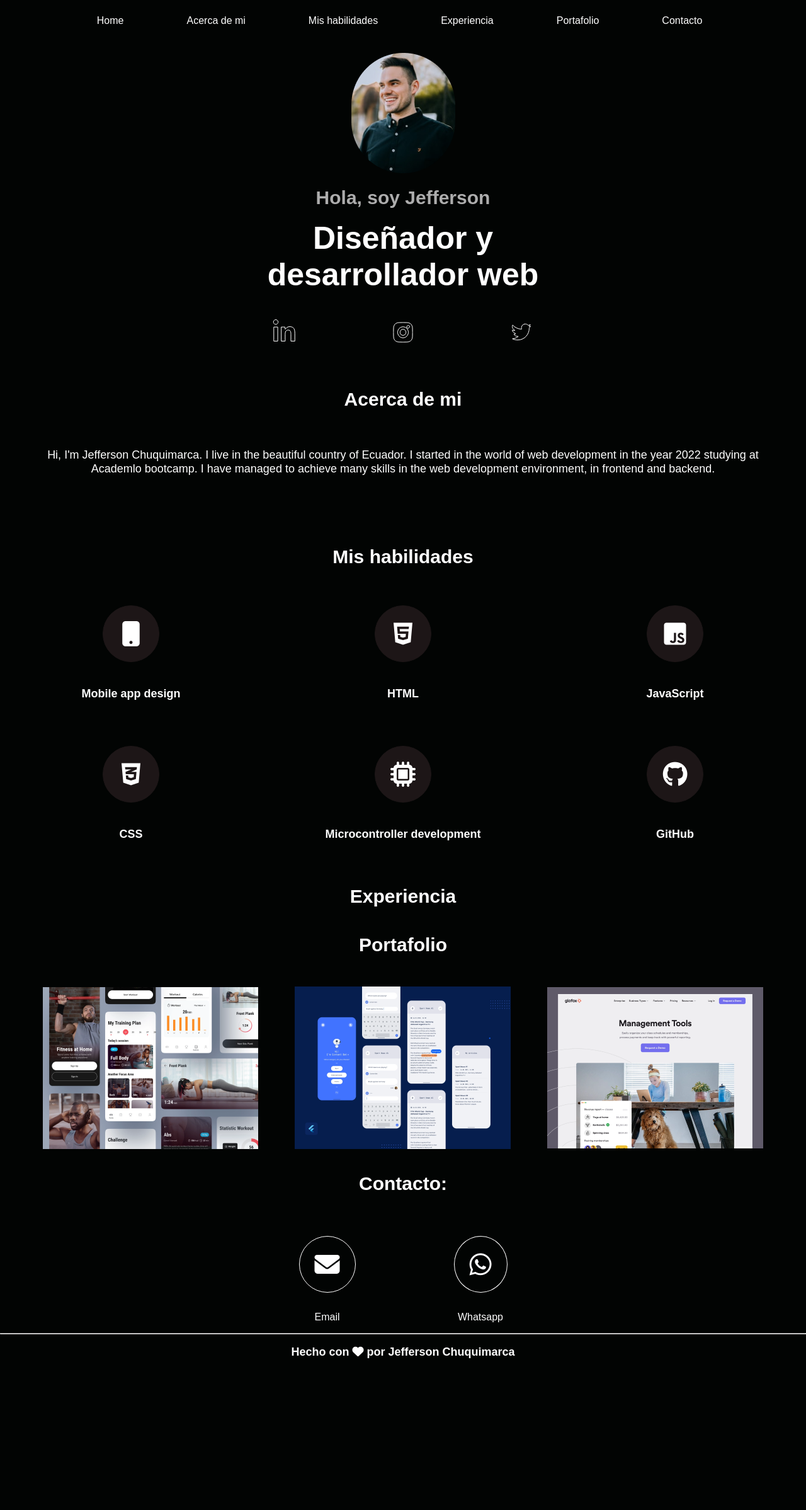
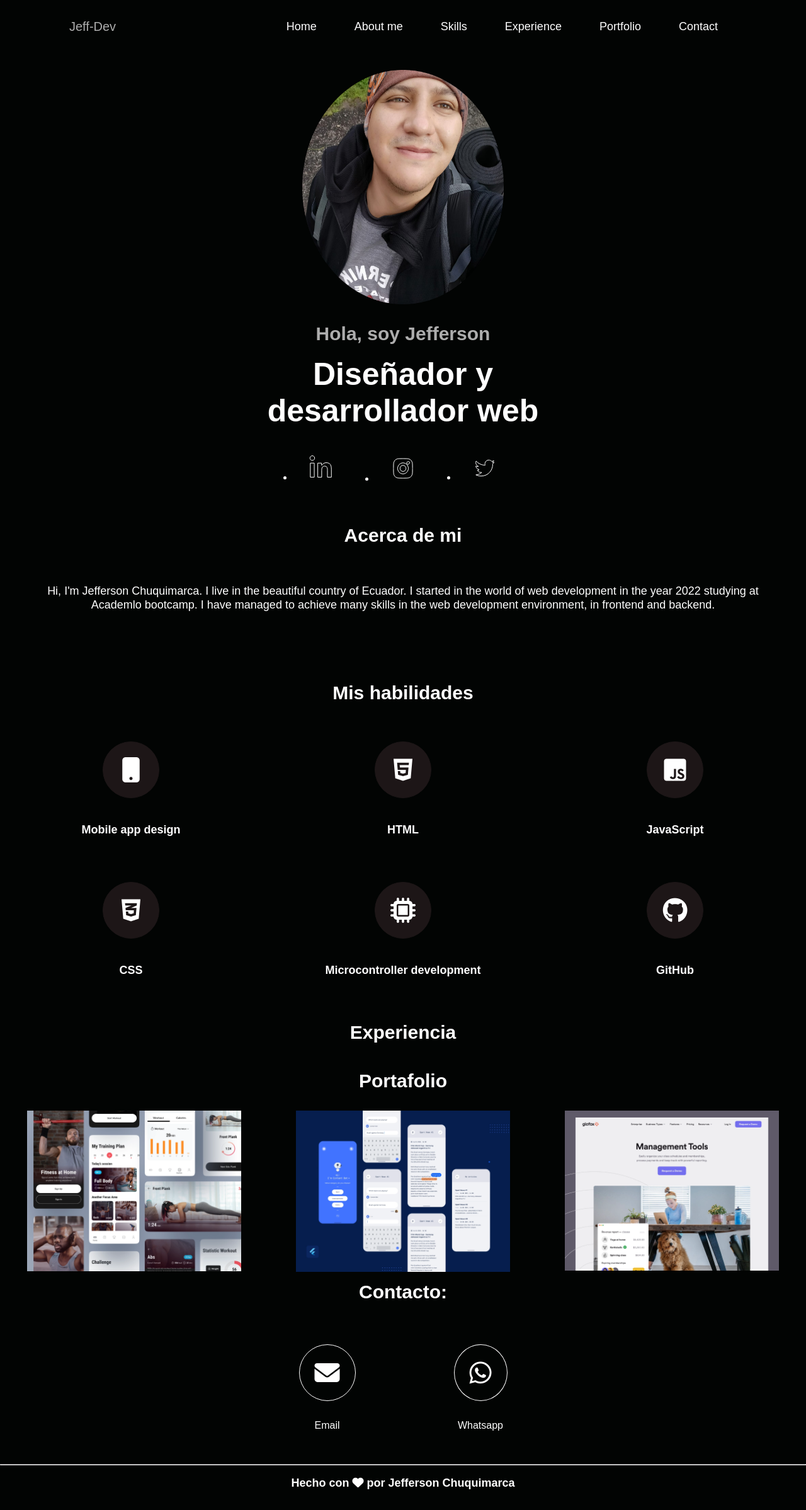
Before and after one commit to JeffChC/portafolioAcademlo, a plain HTML site: page index.html in a window 1280 px wide. Shown: the whole page at 63% size. Before the commit the page ends 2189 px from the top, so only its background shows below. Drawn offline with Linux system fonts and the light colour scheme.

Commit message:
Pagina Responsive

```diff
--- a/assets/css/style.css
+++ b/assets/css/style.css
@@ -13,56 +13,69 @@
     padding: 0;
     box-sizing: border-box;
 }
-
+html{
+    scroll-behavior: smooth;
+}
 body{
     background-color: var(--color-black);
     font-family: 'Rubic', sans-serif;
     color: var(--color-blanco);
 }
+/* MENU */
+.contenedor-header{
+    padding: 1rem;
+    width: 100%;
+    top: 0;
+    left: 0;
+    z-index: 99;
+}
+.contenedor-header header{
+    max-width: 1100px;
+    margin: auto;
+    display: flex;
+    justify-content: space-between;
+    align-items: center;
+    padding: 15px 20px;
+}
+.contenedor-header header .logo a{
+    font-size: 20px;
+    color: var(--color-gris);
+    text-decoration: none;
+}
+.contenedor-header header ul{
+    display: flex;
+    list-style: none;
+}
+.contenedor-header header nav ul li a{
+    font-size: 18px;
+    text-align: none;
+    color: #fff;
+    margin: 5px 15px;
+    padding: 10px 15px;
+    transition: .5s;
+    text-decoration: none;
 
-.div-header{
-    width: 95vw;
+}
+.contenedor-header header nav ul li a:hover{
+    background-color: var(--color-fondo);
+    transition: ease-in .3s;
 }
 
-.flex-nav{
-    display: flex;
-    justify-content: space-around;
-    padding: 1.5em;
+.nav-responsive{
+    background-color:var(--color-black);
+    color:#fff;
+    padding: 10px 10px;
+    border-radius: 10px;
+    cursor: pointer;
+    display: none;
 }
-
-.menu-init{
-    display: flex;
-    /*width: 50%;*/
-    justify-content: space-around;
-    align-items: center;
-}
-.items-li{
-    list-style: none;
-}
-li>a{
-    color: var(--color-blanco);
-    text-decoration: none;
-    padding: 10px 50px;
-}
-.menu-init a:hover{
-    border-radius: 1rem;
-    background-color: var(--color-fondo);
-    transition: ease-in 0.4s;
-}
-li{
-    list-style: none;
-}
+/*---- main ------*/
 .main{
     margin: 0 auto;
-    /*width: 80vw;
-    height: 90vw;*/
     display: flex;
     flex-direction: column;
-    /*display: grid;
-    grid-template-columns: repeat(1,1fr);
-    align-items: center;*/
 }
-
+/* ------- HOME SECTION ---------*/
 .main .home_section{
     margin: 0 auto;
     width: 90vw;
@@ -85,6 +98,12 @@ li{
     font-size: 50px;
 }
 
+.home-contenido .home-img img{
+    width: 336px;
+    height: 388px;
+    border-radius: 20px;
+    padding: .5rem;
+}
 .ul-redes{
     display: flex;
     justify-content: space-evenly;
@@ -190,32 +209,41 @@ li{
 }
 
 /*------- PORTAFOLIO--------*/
-
-.main .portafolio_section h3{
+.portafolio_section h3{
     font-size: 30px;
     text-align: center;
     padding: 5px 0px 20px 0px;
 }
-
-.portafolio_section .ul-portafolio{
+.portafolio_section .galeria{
     display: flex;
-    align-items: center;
+    flex-wrap: wrap;
+    justify-content: space-around;
+}
+.portafolio_section .galeria .proyecto{
+    position: relative;
+    max-width: 340px;
+    height: fit-content;
+    margin: 10px;
+    cursor: pointer;
+}
+.portafolio_section .galeria .proyecto img{
+    width: 100%;
+    display: block;
+}
+.portafolio_section .galeria .proyecto .overlay{
+    position: absolute;
+    top: 0;
+    width: 100%;
+    height: 100%;
+    text-align: center;
+    background: linear-gradient(rgba(28,182,152,.8), rgba(28,182,152,.8));
+    display: flex;
+    flex-direction: column;
     justify-content: center;
-}
-
-.ul-portafolio .li-portafolio{
-    margin: 5px;
-    padding: 1.5rem;
-}
-.li-portafolio img{
-    object-fit: cover;
-}
-.ul-portafolio .zoom {
-    transition: transform 1s;
-    overflow: hidden;
-}
-.ul-portafolio .zoom:hover{
-    transform: scale(1.3);
+    transition: 1s;
+    font-size: 18px;
+    letter-spacing: 3px;
+    opacity: 0;
 }
 /* -------CONTACTOS--------*/
 
@@ -283,3 +311,68 @@ footer>p {
     margin-inline-start: 0px;
     margin-inline-end: 0px;
 }
+
+/* Responsive*/
+
+@media screen and (max-width:930px){
+    nav{
+        display: none;
+    }
+    .nav-responsive{
+        display: block;
+    }
+    nav.responsive{
+        display: block;
+        position: absolute;
+        right: 0;
+        top: 75px;
+        background-color: #252A2E;
+        width: 180px;
+    }
+    nav.responsive ul{
+        display: block !important;
+    }
+    nav.responsive ul li{
+        border-bottom: 1px solid #fff;
+        padding: 10px 0;
+    }
+    @media screen and (max-width:750px){
+
+        .skills_section .cont-skills{
+            display: block;
+        }
+        .skills_section .cont-skills .skills{
+            width: 100%;
+        }
+        .skills_section .cont-skills .skills span{
+            width: fit-content;
+        }
+
+        .curriculum .fila{
+            display: block;
+        }
+        .curriculum .fila .col{
+            width: 90%;
+        }
+        .curriculum .fila .derecha{
+            margin-left: 20px;
+        }
+
+        .portafolio_section .div-portafolio{
+            display: block;
+            width: 100%;
+        }
+        .portfolio .galeria .proyecto{
+            max-width: 100%;
+        }
+        .portfolio .galeria .proyecto img{
+            width: 100%;
+        }
+        .contacto .fila{
+            display: block;
+        }
+        .contacto .fila .col{
+            width: 100%;
+        }
+    }
+}
--- /dev/null
+++ b/assets/javascript/script.js
@@ -0,0 +1,17 @@
+let menuVisible = false;
+//Función que oculta o muestra el menu
+function mostrarOcultarMenu(){
+    if(menuVisible){
+        document.getElementById("nav").classList ="";
+        menuVisible = false;
+    }else{
+        document.getElementById("nav").classList ="responsive";
+        menuVisible = true;
+    }
+}
+
+function seleccionar(){
+    //oculto el menu una vez que selecciono una opcion
+    document.getElementById("nav").classList = "";
+    menuVisible = false;
+}
--- a/index.html
+++ b/index.html
@@ -10,22 +10,24 @@
     <link rel="stylesheet" href="/assets/css/style.css">
 </head>
 <body>
-    <div class="div-header">
+    <div class="contenedor-header">
         <header>
-
-            <nav class="flex-nav">
-                <div class="nav-div">
-                    <h2>  <span>  </span>  </h2>
-                </div>
-                <ul class="menu-init">
-                    <li class="items-li"><a href="#">Home</a></li>
-                    <li class="items-li"><a href="#">Acerca de mi</a></li>
-                    <li class="items-li"><a href="#">Mis habilidades</a></li>
-                    <li class="items-li"><a href="#">Experiencia</a></li>
-                    <li class="items-li"><a href="#">Portafolio</a></li>
-                    <li class="items-li"><a href="#">Contacto</a></li>
+            <div class="logo">
+                <a href="#">Jeff-Dev</a>
+            </div>
+            <nav id="nav">
+                <ul>
+                    <li><a href="#inicio" onclick="seleccionar()">Home</a></li>
+                    <li><a href="#sobremi" onclick="seleccionar()">About me</a></li>
+                    <li><a href="#skills" onclick="seleccionar()">Skills</a></li>
+                    <li><a href="#portfolio" onclick="seleccionar()">Experience</a></li>
+                    <li><a href="#portfolio" onclick="seleccionar()">Portfolio</a></li>
+                    <li><a href="#contacto" onclick="seleccionar()">Contact</a></li>
                 </ul>
             </nav>
+            <div class="nav-responsive" onclick="mostrarOcultarMenu()">
+                <i class="fa-solid fa-bars fa-2x"></i>
+            </div>
         </header>
     </div>
     <br>
@@ -34,7 +36,7 @@
             <section class="home_section">
                 <div class="home-contenido">
                     <div class="home-img">
-                        <img src="/assets/img/Rectangle 1.png" alt="">
+                        <img src="assets/img/descarga.png" alt="">
                     </div>
                     <br>
                     <div class="info-content">
@@ -78,6 +80,7 @@
                 </div>
             </section>
             <br>
+
             <section class="skills_section">
                 <div class="skills-contenido">
                     <h3> Mis habilidades</h3>
@@ -138,21 +141,22 @@
             <br>
             <section class="portafolio_section">
                 <h3>Portafolio</h3>
-                <div class="div-portafolio">
-                    <ul class="ul-portafolio">
-                        <li class="li-portafolio zoom">
-                            <img src="/assets/img/ejemplo 1.png" alt="">
-                        </li>
-
-                        <li class="li-portafolio zoom">
-                            <img src="/assets/img/ejemplo 2.png" alt="">
-                        </li>
-
-                        <li class="li-portafolio zoom">
-                            <img src="/assets/img/ejemplo 3.png" alt="">
-                        </li>
-                    </ul>
-                </div>
+                    <div class="galeria">
+                    <div class="proyecto">
+                        <img src="/assets/img/ejemplo 1.png" alt="">
+                        <div class="overlay">
+                        </div>
+                    </div>
+                    <div class="proyecto">
+                        <img src="/assets/img/ejemplo 2.png" alt="">
+                        <div class="overlay">
+                        </div>
+                    </div>
+                    <div class="proyecto">
+                        <img src="/assets/img/ejemplo 3.png" alt="">
+                        <div class="overlay">
+                        </div>
+                    </div>
             </section>
             <!-- CONTACTO  SECTION-->
             <section class="contact_section">
@@ -171,9 +175,11 @@
                 </div>
             </section>
         </main>
+        <br><br>
         <footer>
             <hr>
             <p>Hecho con <span> <i class="fa-solid fa-heart"></i></span> por Jefferson Chuquimarca</p>
         </footer>
+        <script src="/assets/javascript/script.js"></script>
 </body>
 </html>
```
Also changed, not shown: assets/img/Rectangle 45.png (added), assets/img/descarga.png (added), assets/img/imghome.jpeg (added).
